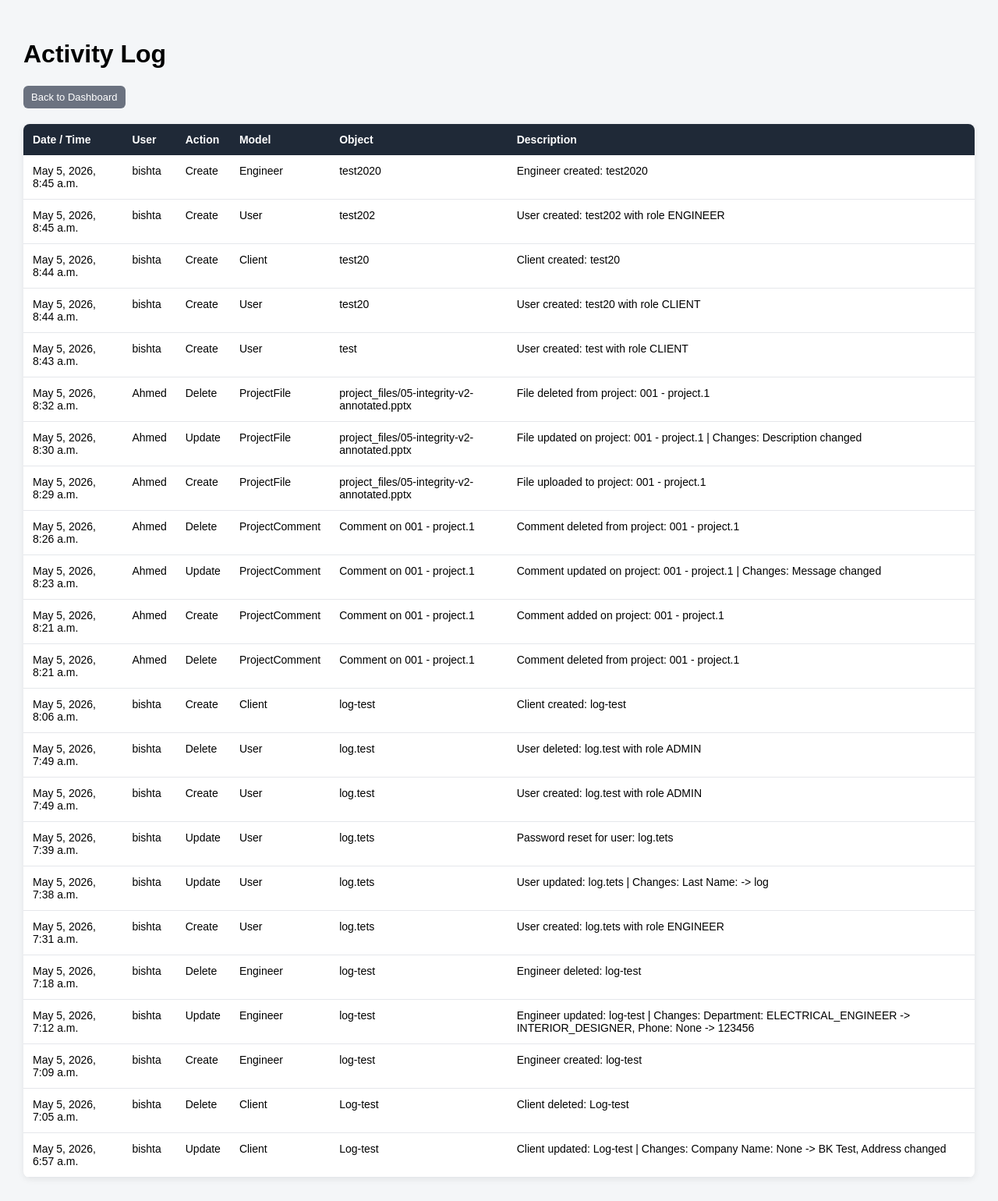
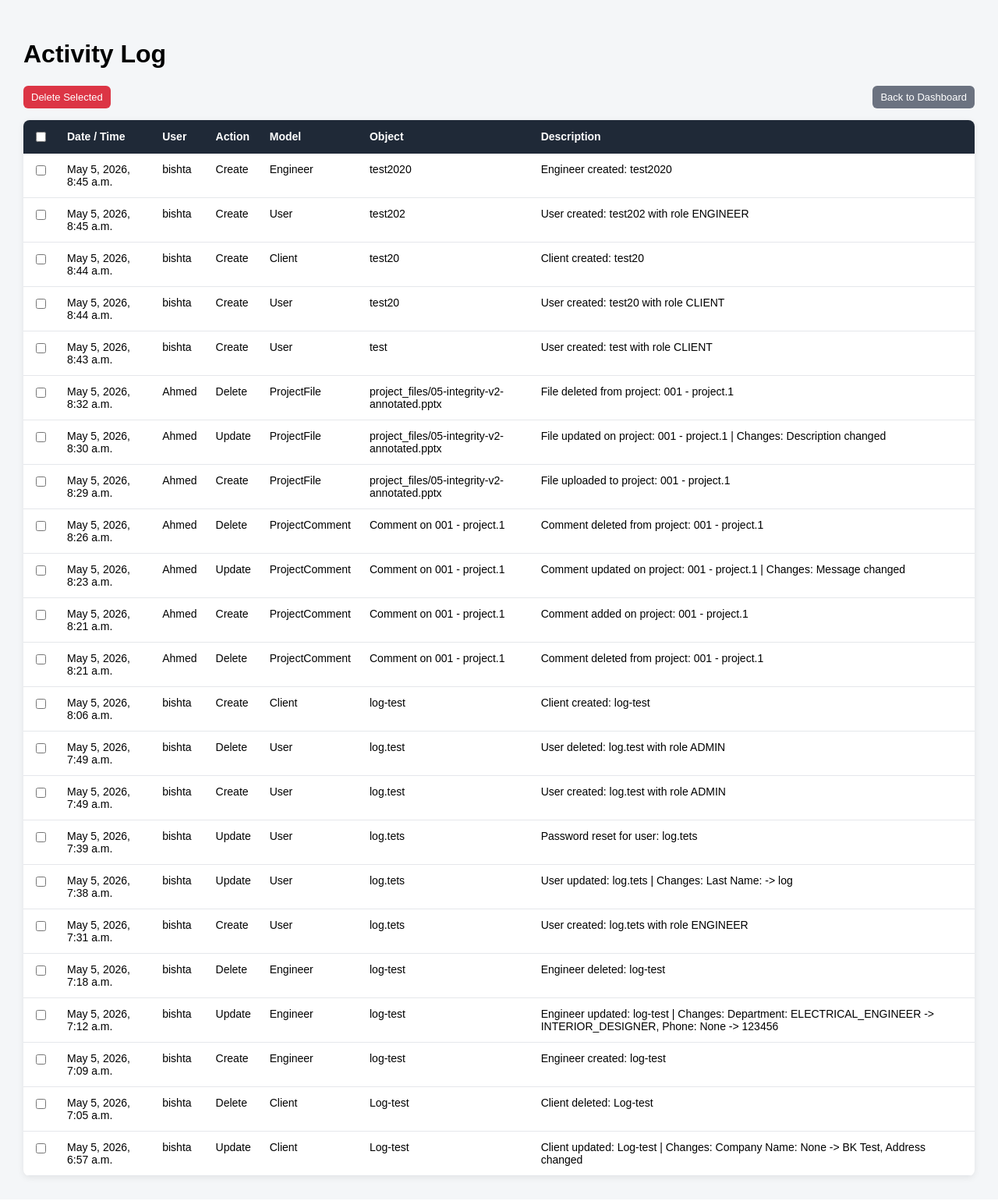
Before and after one commit to MBishta/client-portal-project, a Django app: page /accounts/activity-log/ in a window 1280 px wide. Shown: the part 51-1591 px from the top of the page at 78% size. After the commit the page ends 1567 px from the top, so only its background shows below. Run offline with Django 5.2, Linux system fonts and the light colour scheme; a user stored in the database is signed in; data comes from the database, SQL or seed files in the repository; both versions use the stored data as it was after the commit.

Commit message:
Add bulk delete for activity logs

```diff
--- a/accounts/urls.py
+++ b/accounts/urls.py
@@ -5,6 +5,7 @@ from .views import (
     CustomLoginView,
     dashboard_view,
     activity_log_view,
+    activity_log_bulk_delete_view,
     user_list_view,
     user_create_view,
     user_edit_view,
@@ -19,6 +20,7 @@ urlpatterns = [
     path('logout/', LogoutView.as_view(next_page='accounts:login'), name='logout'),
     path('dashboard/', dashboard_view, name='dashboard'),
     path('activity-log/', activity_log_view, name='activity_log'),
+    path('activity-log/bulk-delete/', activity_log_bulk_delete_view, name='activity_log_bulk_delete'),
 
     path('users/', user_list_view, name='user_list'),
     path('users/add/', user_create_view, name='user_add'),
--- a/accounts/views.py
+++ b/accounts/views.py
@@ -310,3 +310,18 @@ def activity_log_view(request):
     return render(request, 'accounts/activity_log.html', {
         'activity_logs': activity_logs,
     })
+
+
+@login_required
+def activity_log_bulk_delete_view(request):
+    if request.user.role != 'ADMIN':
+        return redirect('accounts:dashboard')
+
+    if request.method == 'POST':
+        selected_logs = request.POST.getlist('selected_logs')
+
+        if selected_logs:
+            ActivityLog.objects.filter(id__in=selected_logs).delete()
+            messages.success(request, f'{len(selected_logs)} activity log(s) deleted successfully.')
+
+    return redirect('accounts:activity_log')
--- a/templates/accounts/activity_log.html
+++ b/templates/accounts/activity_log.html
@@ -7,6 +7,14 @@
 <style>
     .page-header {
         margin-bottom: 20px;
+    }
+
+    .top-actions-row {
+        display: flex;
+        justify-content: space-between;
+        align-items: center;
+        margin-bottom: 15px;
+        gap: 15px;
     }
 
     .logs-table {
@@ -47,6 +55,11 @@
         font-size: 13px;
     }
 
+    .btn-danger {
+        background: #dc3545;
+        color: white !important;
+    }
+
     .btn-secondary {
         background: #6b7280;
         color: white !important;
@@ -62,15 +75,39 @@
 
 <div class="page-header">
     <h1>Activity Log</h1>
-
-    <a href="{% url 'accounts:dashboard' %}" class="btn btn-secondary">
-        Back to Dashboard
-    </a>
 </div>
 
+{% if messages %}
+    <script>
+        {% for message in messages %}
+            alert("{{ message|escapejs }}");
+        {% endfor %}
+    </script>
+{% endif %}
+
 {% if activity_logs %}
+    <form id="activityLogDeleteForm"
+          method="post"
+          action="{% url 'accounts:activity_log_bulk_delete' %}"
+          onsubmit="return confirmDeleteSelectedLogs();">
+        {% csrf_token %}
+    </form>
+
+    <div class="top-actions-row">
+        <button type="submit" form="activityLogDeleteForm" class="btn btn-danger">
+            Delete Selected
+        </button>
+
+        <a href="{% url 'accounts:dashboard' %}" class="btn btn-secondary">
+            Back to Dashboard
+        </a>
+    </div>
+
     <table class="logs-table">
         <tr>
+            <th>
+                <input type="checkbox" onclick="toggleActivityLogCheckboxes(this)">
+            </th>
             <th>Date / Time</th>
             <th>User</th>
             <th>Action</th>
@@ -81,6 +118,12 @@
 
         {% for log in activity_logs %}
             <tr>
+                <td>
+                    <input type="checkbox"
+                           name="selected_logs"
+                           value="{{ log.pk }}"
+                           form="activityLogDeleteForm">
+                </td>
                 <td>{{ log.created_at }}</td>
                 <td>
                     {% if log.user %}
@@ -97,9 +140,37 @@
         {% endfor %}
     </table>
 {% else %}
+    <div class="top-actions-row" style="justify-content: flex-end;">
+        <a href="{% url 'accounts:dashboard' %}" class="btn btn-secondary">
+            Back to Dashboard
+        </a>
+    </div>
+
     <div class="empty-message">
         <p>No activity logs found.</p>
     </div>
 {% endif %}
 
+<script>
+    function toggleActivityLogCheckboxes(source) {
+        const checkboxes = document.querySelectorAll('input[name="selected_logs"]');
+
+        checkboxes.forEach(function(checkbox) {
+            checkbox.checked = source.checked;
+        });
+    }
+
+    function confirmDeleteSelectedLogs() {
+        const selectedLogs = document.querySelectorAll('input[name="selected_logs"]:checked');
+        const selectedCount = selectedLogs.length;
+
+        if (selectedCount === 0) {
+            alert('Please select at least one activity log to delete.');
+            return false;
+        }
+
+        return confirm('Are you sure you want to delete ' + selectedCount + ' selected activity log(s)?');
+    }
+</script>
+
 {% endblock %}
```
Also changed, not shown: db.sqlite3.
